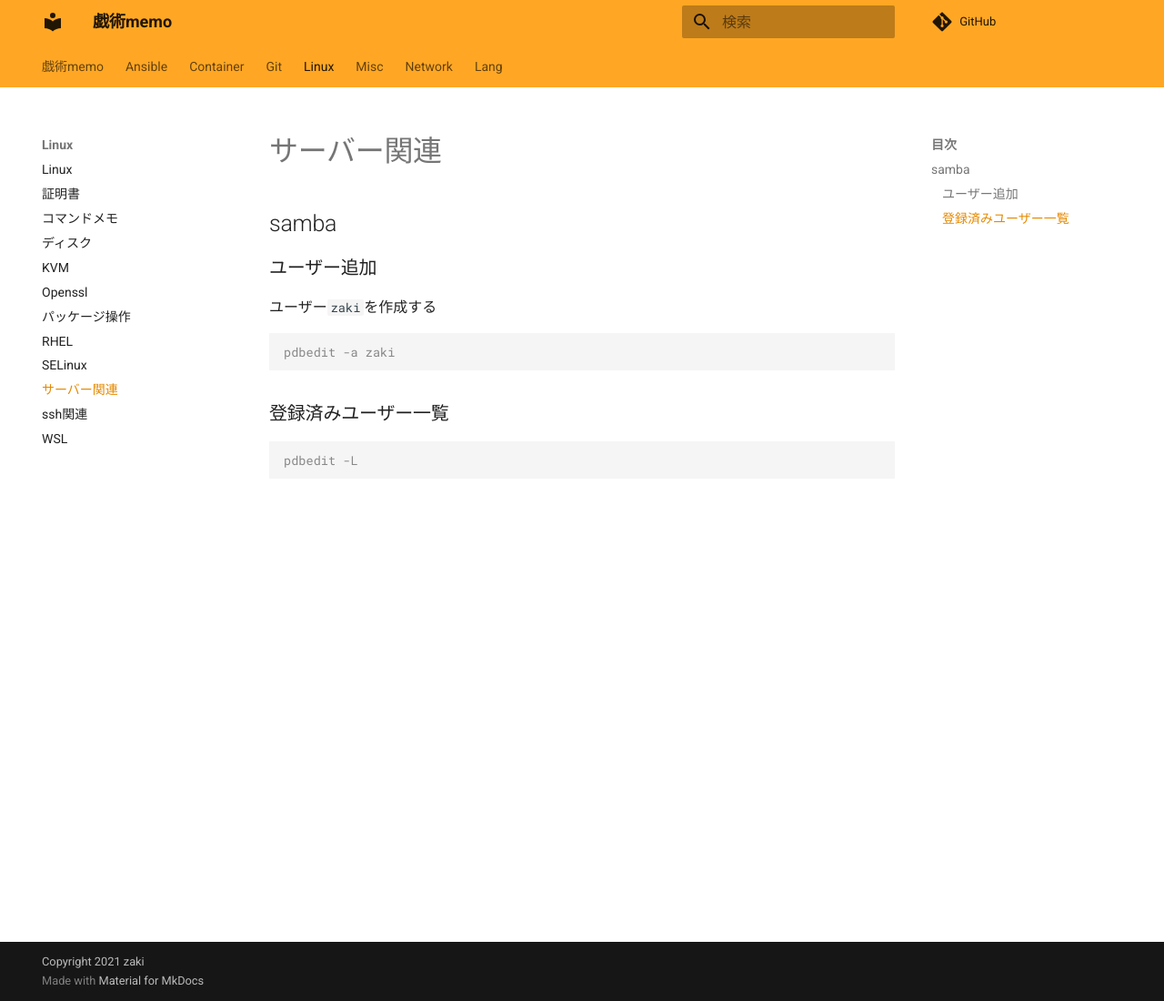
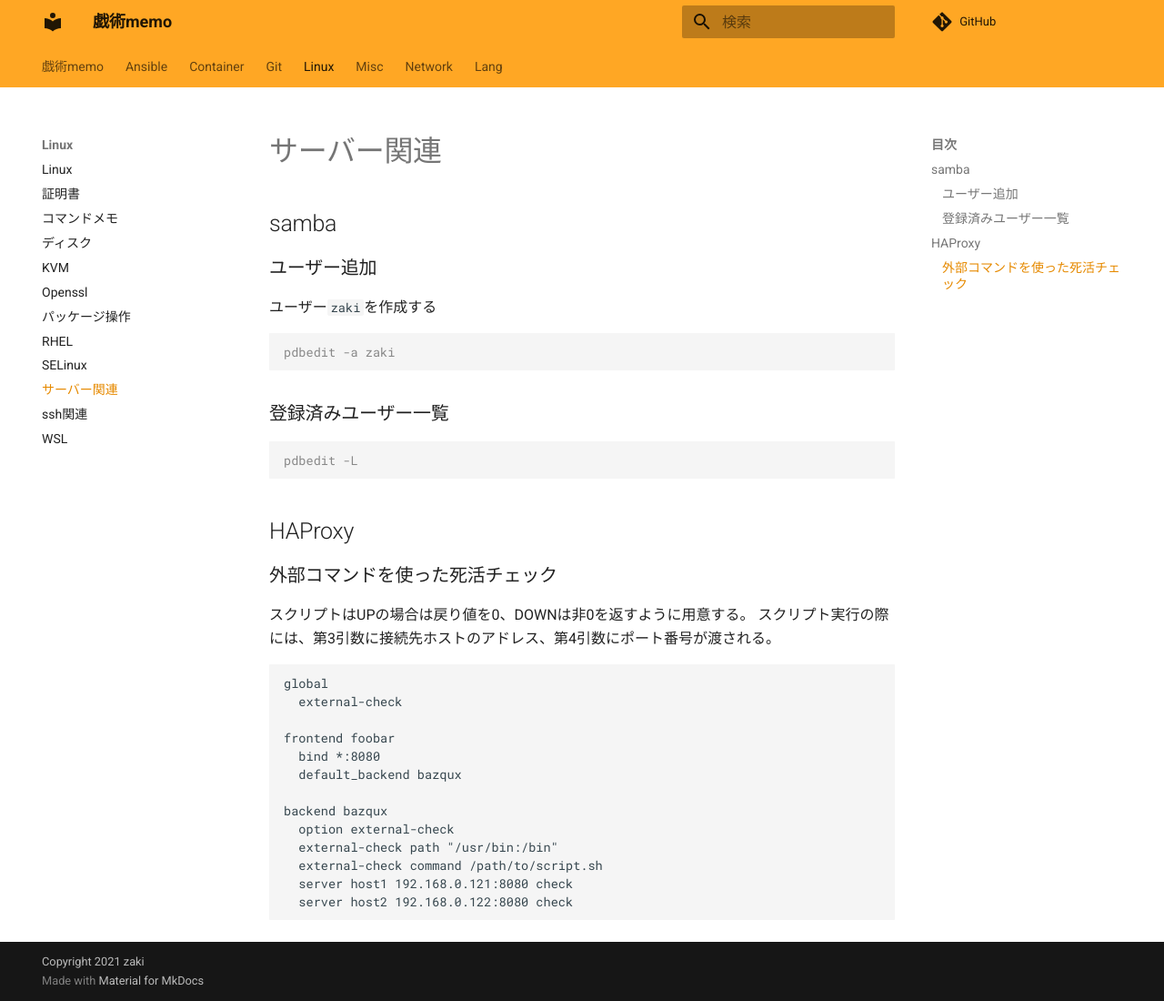
Before and after one commit to zaki-lknr/docs, an MkDocs documentation site: the page built from docs/Linux/server.md, in a window 1280 px wide and 1100 px high. Shown: the whole window at 91% size. Built offline with MkDocs 1.6.1 and Material for MkDocs 9.7.7, drawn with Linux system fonts in a browser that asks for light colours; comment, search, counter and statistics services are not loaded.

Commit message:
add: linux/server: haproxyのexternal-check

````diff
--- a/docs/Linux/server.md
+++ b/docs/Linux/server.md
@@ -15,3 +15,26 @@ pdbedit -a zaki
 ```console
 pdbedit -L
 ```
+
+## HAProxy
+
+### 外部コマンドを使った死活チェック
+
+スクリプトはUPの場合は戻り値を0、DOWNは非0を返すように用意する。
+スクリプト実行の際には、第3引数に接続先ホストのアドレス、第4引数にポート番号が渡される。
+
+```
+global
+  external-check
+
+frontend foobar
+  bind *:8080
+  default_backend bazqux
+
+backend bazqux
+  option external-check
+  external-check path "/usr/bin:/bin"
+  external-check command /path/to/script.sh
+  server host1 192.168.0.121:8080 check
+  server host2 192.168.0.122:8080 check
+```
````
